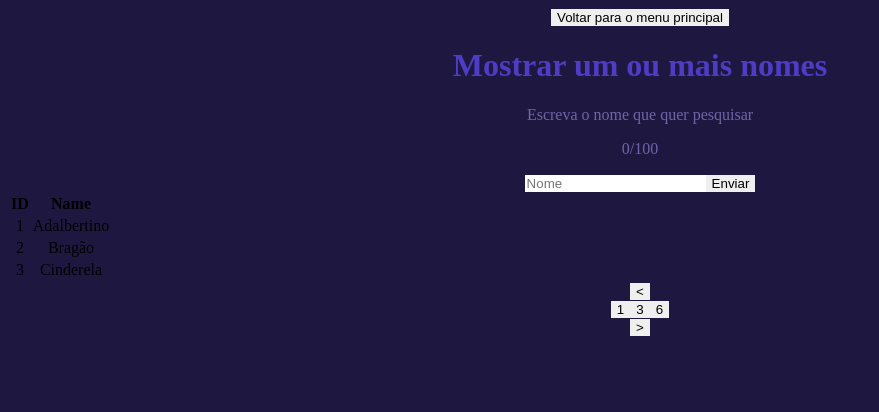
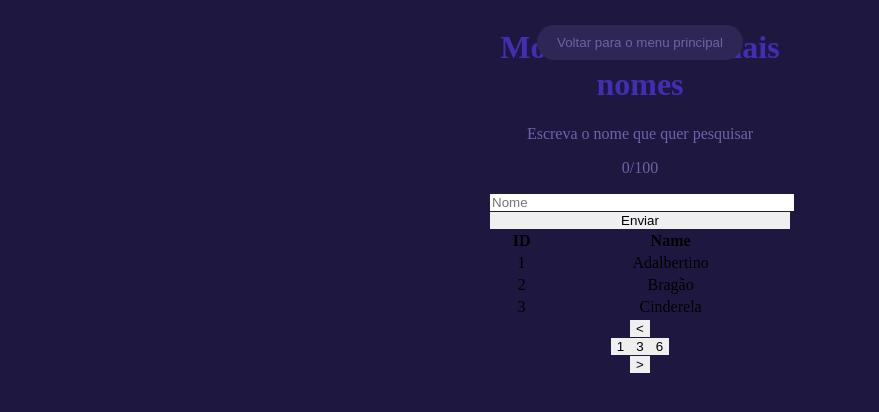
Before and after one commit to daviprios/search-names-front, a React (Create React App) app: page /form/show in a window 1280 px wide. Shown: the top 412 px of the page, without its empty margins (0-879 px from the left). Built offline with nearby package versions, Linux system fonts and the light colour scheme; the HTML template or start-up script is replaced by a standard one.

Commit message:
form page style

```diff
--- a/src/components/namesTable.tsx
+++ b/src/components/namesTable.tsx
@@ -27,7 +27,7 @@ export default function NamesTable(props: { list: NameList[], size: number, tota
         <tbody>
           {list.map(item => {
             return (
-              <tr>
+              <tr key={item.id}>
                 <td>{item.id}</td>
                 <td>{item.name}</td>
               </tr>
--- a/src/pages/Form/index.sass
+++ b/src/pages/Form/index.sass
@@ -0,0 +1,24 @@
+@import ../../styles/global
+
+#Form
+  display: flex
+  justify-content: center
+  align-items: center
+
+  &>form
+    width: 300px
+
+    &>*
+      width: 100%
+
+  #BackButton
+    position: absolute
+    top: 25px
+
+    button
+      padding: 10px 20px
+
+      border-radius: 20px
+
+      color: $text-secondary-color
+      background-color: $secondary-color
--- a/src/pages/Form/index.tsx
+++ b/src/pages/Form/index.tsx
@@ -12,7 +12,7 @@ import DeleteForm from './DeleteForm';
 export default function Form() {
   return (
     <div id='Form'>
-      <Link to='/'>
+      <Link to='/' id='BackButton'>
         <button>
           Voltar para o menu principal
         </button>
--- a/src/styles/global.sass
+++ b/src/styles/global.sass
@@ -1,7 +1,7 @@
 $primary-color: #1e1841
-$secondary-color: #2d2269
+$secondary-color: #2e2655
 
-$text-primary-color: #4e3cc4
-$text-secondary-color: #6f65a7
+$text-primary-color: #422eb3
+$text-secondary-color: #6d63a5
 
 $link-color: #9185d4
```
